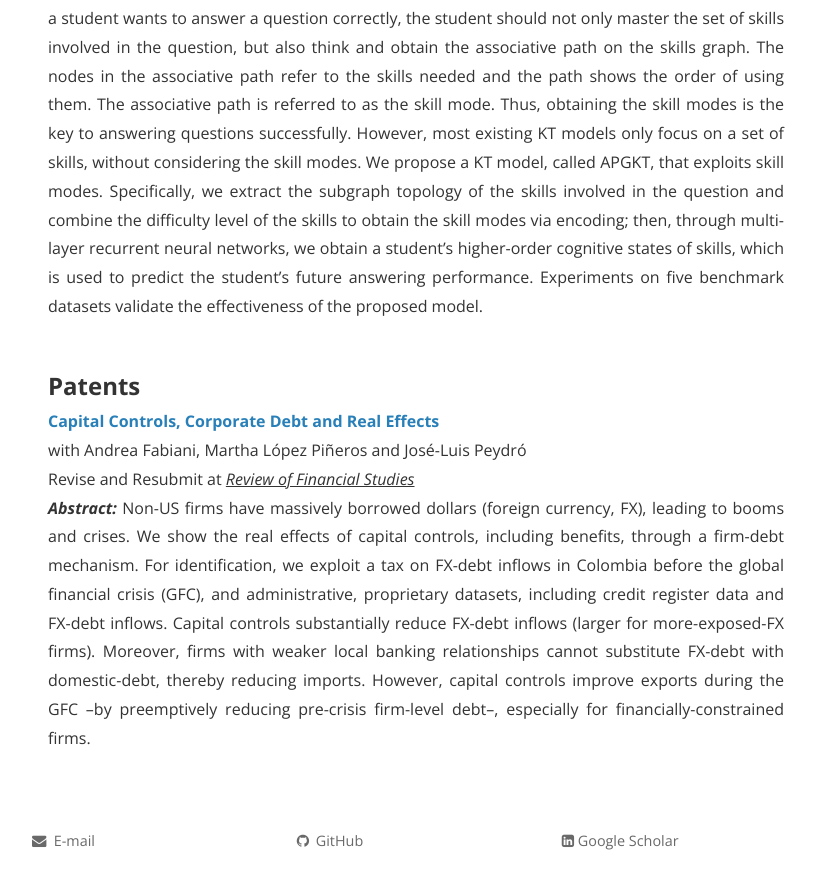
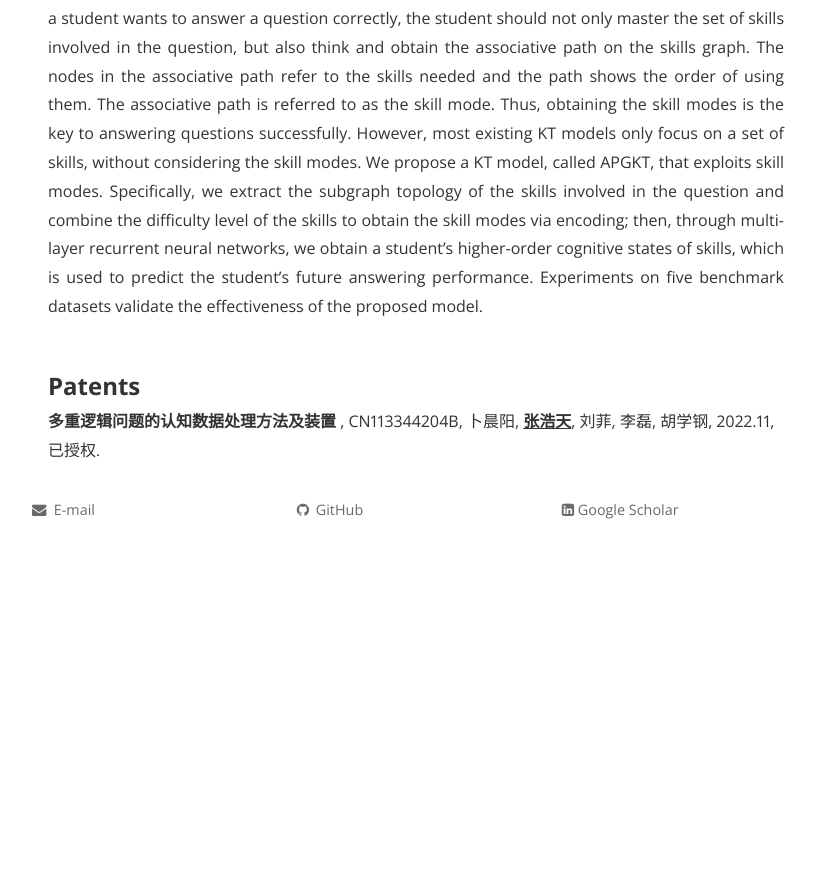
Before and after one commit to sosweetzhang/sosweetzhang.github.io, a Jekyll site: the page built from research.html, in a window 1280 px wide and 900 px high, scrolled down 1058 px. Shown: the top 889 px of the window, without its empty margins (224-1039 px from the left). Built offline with Jekyll 4.4.1, drawn with Linux system fonts in a browser that asks for light colours; nearby versions of some CDN libraries; comment, search, counter and statistics services are not loaded; a style sheet for code colours, icons or effects is not loaded; after the commit the page ends 1627 px from its top, so only the background shows below that.

Commit message:
Update research.html

```diff
--- a/research.html
+++ b/research.html
@@ -14,5 +14,4 @@ permalink: /research/
 <p style="text-align:justify"><b><i>Abstract: </i></b>Knowledge tracing (KT) is a fundamental task in educational data mining that mainly focuses on students’ dynamic cognitive states of skills. The question-answering process of students can be regarded as a thinking process that considers the following two problems. One problem is which skills are needed to answer the question, and the other is how to use these skills in order. If a student wants to answer a question correctly, the student should not only master the set of skills involved in the question, but also think and obtain the associative path on the skills graph. The nodes in the associative path refer to the skills needed and the path shows the order of using them. The associative path is referred to as the skill mode. Thus, obtaining the skill modes is the key to answering questions successfully. However, most existing KT models only focus on a set of skills, without considering the skill modes. We propose a KT model, called APGKT, that exploits skill modes. Specifically, we extract the subgraph topology of the skills involved in the question and combine the difficulty level of the skills to obtain the skill modes via encoding; then, through multi-layer recurrent neural networks, we obtain a student’s higher-order cognitive states of skills, which is used to predict the student’s future answering performance. Experiments on five benchmark datasets validate the effectiveness of the proposed model.</p><br>
 
 <font size="+2"><strong> Patents</strong></font><br>
-<strong><a href="https://www.dropbox.com/s/w82vfneoeyvmhe5/Capital_Controls_Corporate_Debt_Real_Effects.pdf?dl=0"> Capital Controls, Corporate Debt and Real Effects</a></strong><br>with Andrea Fabiani, Martha L&oacute;pez Pi&ntilde;eros and Jos&eacute;-Luis Peydr&oacute;<br>Revise and Resubmit at <u><i>Review of Financial Studies</i></u><br>
-<p style="text-align:justify"><b><i>Abstract: </i></b>Non-US firms have massively borrowed dollars (foreign currency, FX), leading to booms and crises. We show the real effects of capital controls, including benefits, through a firm-debt mechanism. For identification, we exploit a tax on FX-debt inflows in Colombia before the global financial crisis (GFC), and administrative, proprietary datasets, including credit register data and FX-debt inflows. Capital controls substantially reduce FX-debt inflows (larger for more-exposed-FX firms). Moreover, firms with weaker local banking relationships cannot substitute FX-debt with domestic-debt, thereby reducing imports. However, capital controls improve exports during the GFC –by preemptively reducing pre-crisis firm-level debt–, especially for financially-constrained firms.</p><br>
+<strong> 多重逻辑问题的认知数据处理方法及装置 </strong>, CN113344204B, 卜晨阳, <u><b>张浩天</b></u>, 刘菲, 李磊, 胡学钢, 2022.11, 已授权.
```
